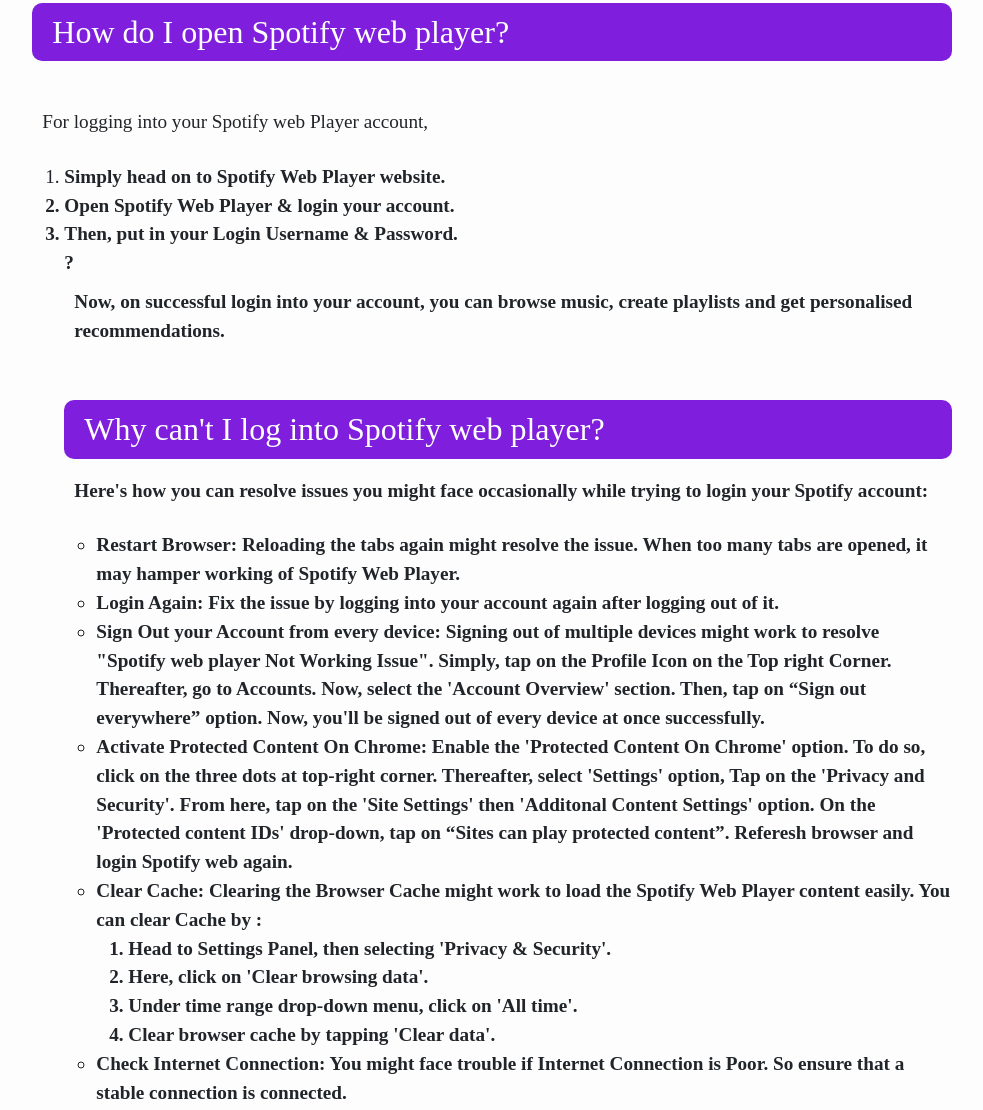
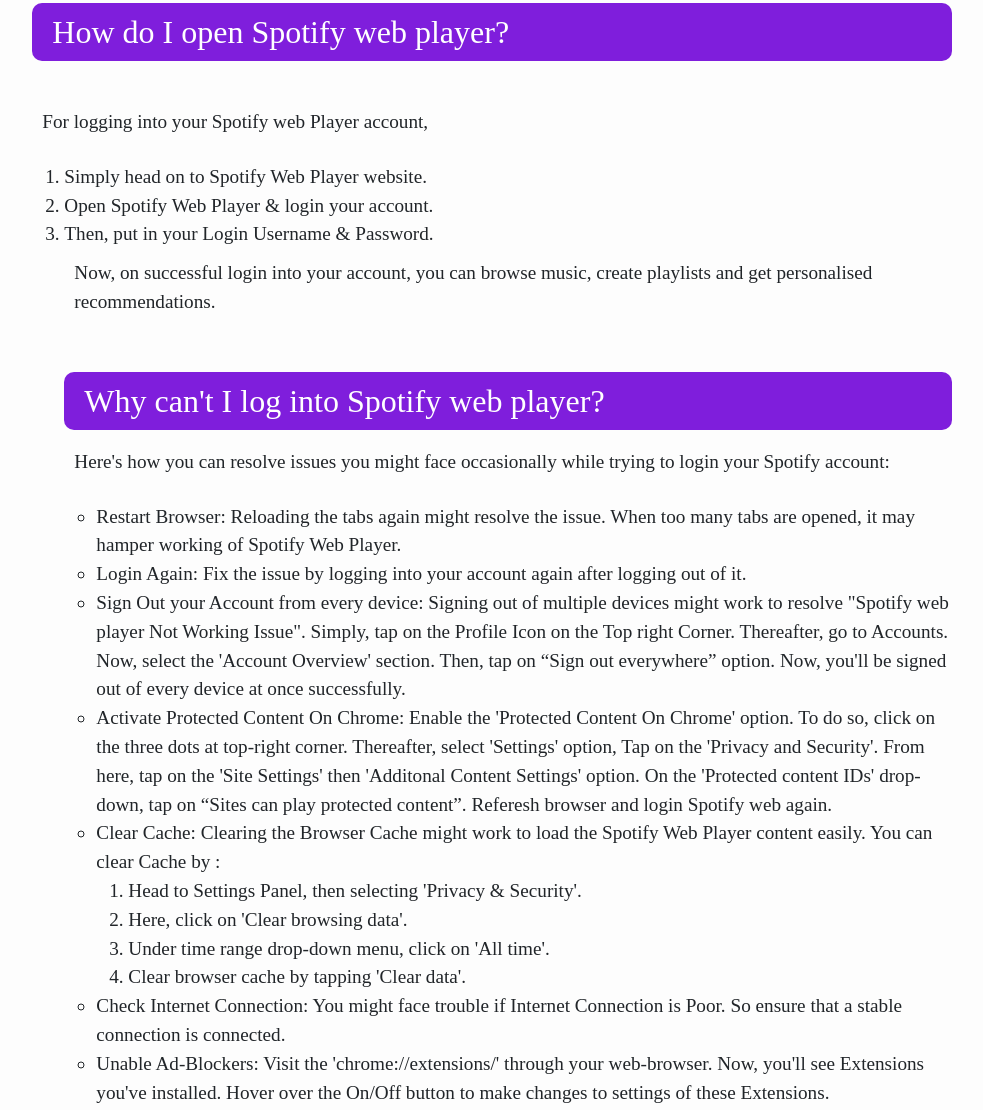
Before and after one commit to spotify-web-player/spotify-web-player.github.io, a plain HTML site: page index.html in a window 1280 px wide. Shown: the part 805-1915 px from the top of the page, without its empty margins (148-1131 px from the left). Drawn offline with nearby package versions, Linux system fonts and the light colour scheme.

Commit message:
Update index.html

```diff
--- a/index.html
+++ b/index.html
@@ -140,11 +140,11 @@
 <h2>How do I open Spotify web player?</h2><br>
 <p>For logging into your Spotify web Player account, </p>
 <ol>
-<li><b>Simply head on to Spotify Web Player website.</li>
-<li><b>Open Spotify Web Player & login your account.</li>
-<li><b>Then, put in your Login Username & Password.</li>
+<li>Simply head on to Spotify Web Player website.</li>
+<li>Open Spotify Web Player & login your account.</li>
+<li>Then, put in your Login Username & Password.</li>
 
-?<p>Now, on successful login into your account, you can browse music, create playlists and get personalised recommendations.</p>
+<p>Now, on successful login into your account, you can browse music, create playlists and get personalised recommendations.</p>
 <br>
 <h2>Why can't I log into Spotify web player?</h2>
 <p>Here's how you can resolve issues you might face occasionally while trying to login your Spotify account:</p>
```
